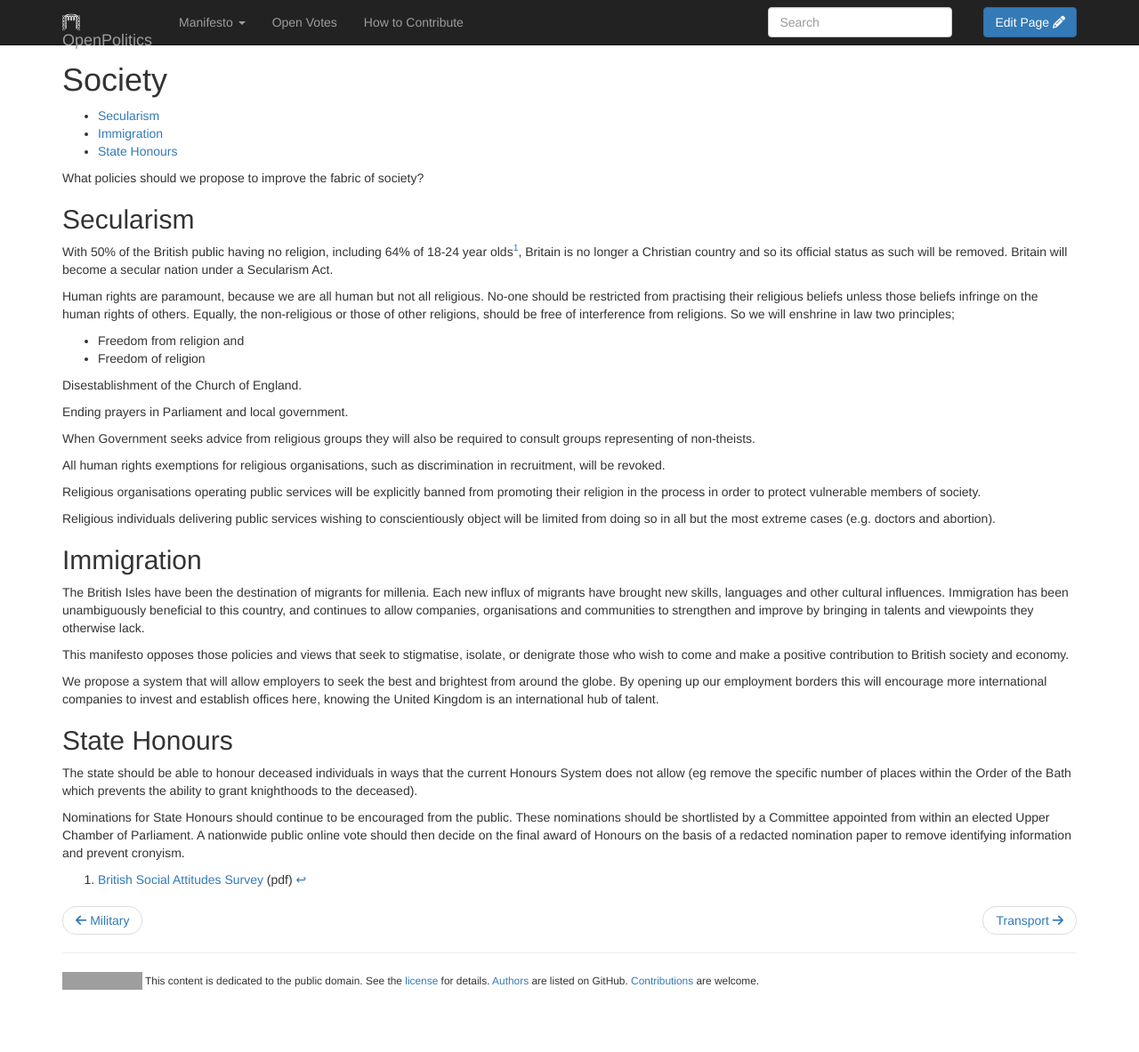
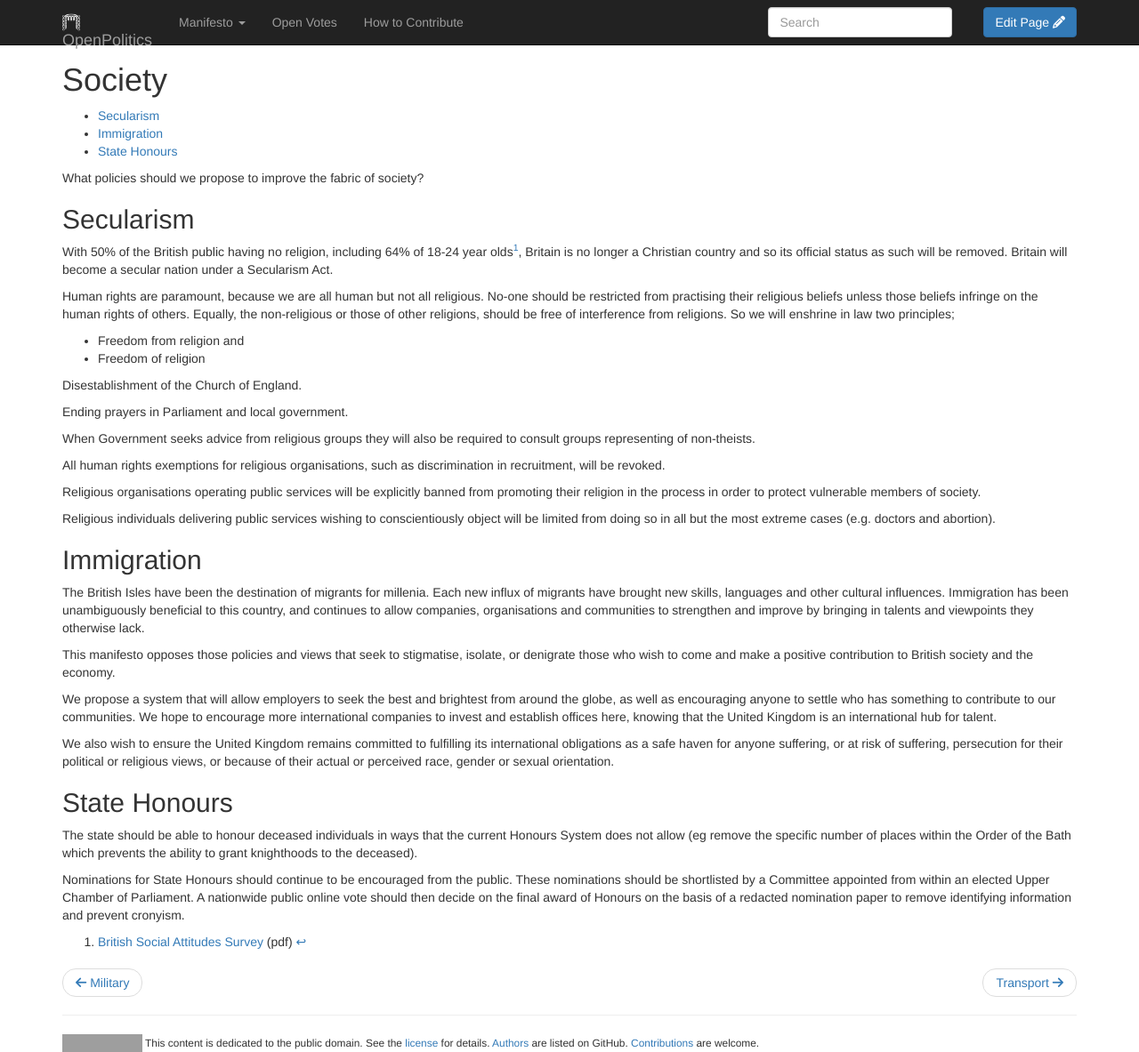
Before and after one commit to openpolitics/manifesto, a Jekyll site: the page built from manifesto/society.md, in a window 1280 px wide and 1183 px high. Shown: the whole window at 89% size. Built offline with Jekyll 4.4.1, drawn with Linux system fonts in a browser that asks for light colours; nearby versions of some CDN libraries; library files that are not in the unit come from our copies; grey boxes are pictures that could not be loaded.

Commit message:
Update society.md

```diff
--- a/manifesto/society.md
+++ b/manifesto/society.md
@@ -34,9 +34,11 @@ Religious individuals delivering public services wishing to conscientiously obje
 
 The British Isles have been the destination of migrants for millenia. Each new influx of migrants have brought new skills, languages and other cultural influences. Immigration has been unambiguously beneficial to this country, and continues to allow companies, organisations and communities to strengthen and improve by bringing in talents and viewpoints they otherwise lack.
 
-This manifesto opposes those policies and views that seek to stigmatise, isolate, or denigrate those who wish to come and make a positive contribution to British society and economy.
+This manifesto opposes those policies and views that seek to stigmatise, isolate, or denigrate those who wish to come and make a positive contribution to British society and the economy.
 
-We propose a system that will allow employers to seek the best and brightest from around the globe. By opening up our employment borders this will encourage more international companies to invest and establish offices here, knowing the United Kingdom is an international hub of talent.
+We propose a system that will allow employers to seek the best and brightest from around the globe, as well as encouraging anyone to settle who has something to contribute to our communities. We hope to encourage more international companies to invest and establish offices here, knowing that the United Kingdom is an international hub for talent.
+
+We also wish to ensure the United Kingdom remains committed to fulfilling its international obligations as a safe haven for anyone suffering, or at risk of suffering, persecution for their political or religious views, or because of their actual or perceived race, gender or sexual orientation.
 
 ## State Honours
 
```
